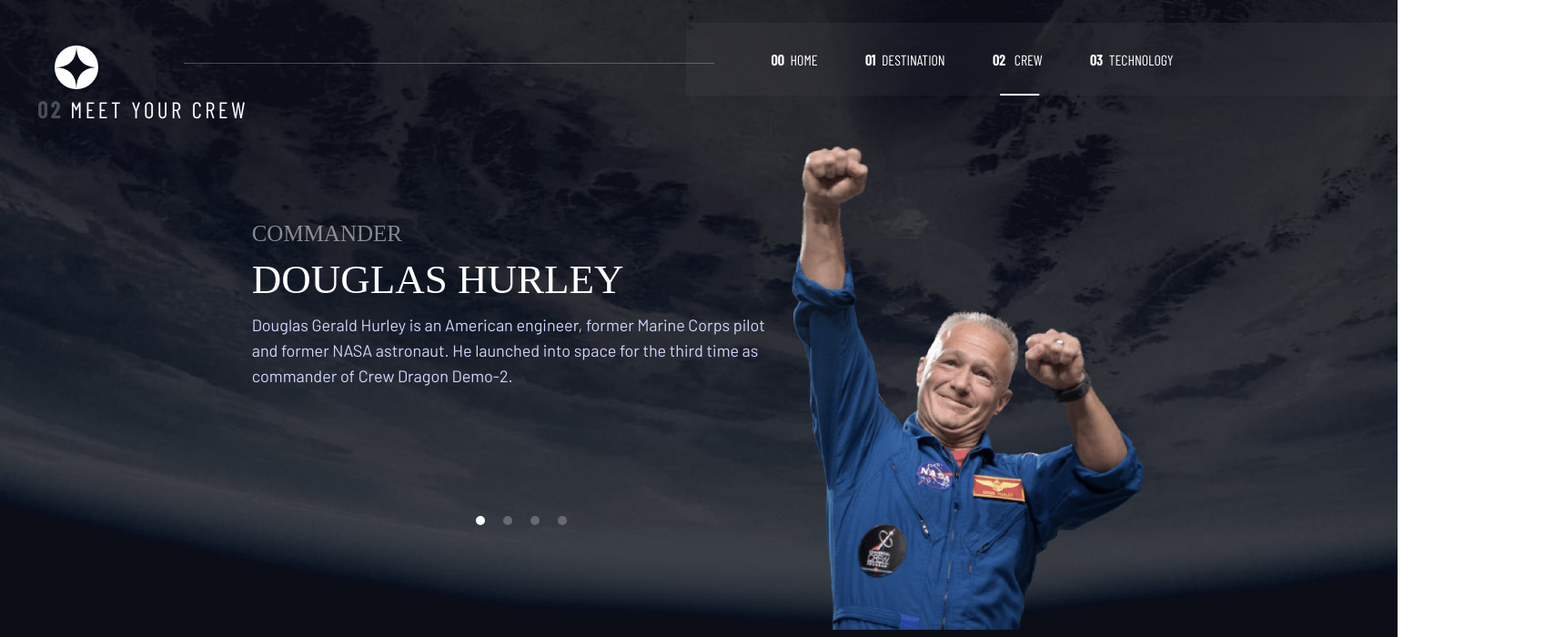
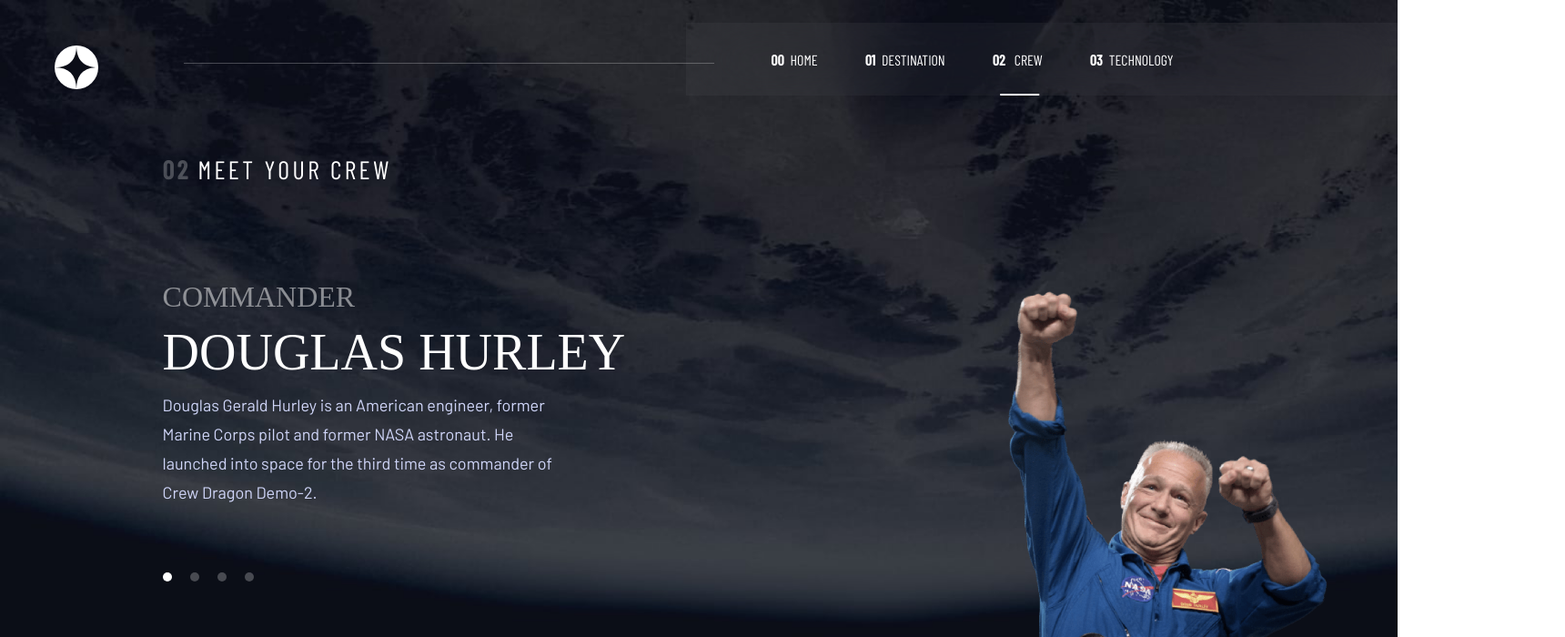
Before and after one commit to Mrcsbda/Space-Tourism, a React (Vite) app: page /crew/Douglas-Hurley in a window 1536 px wide. Shown: the top 700 px of the page at 91% size, 1720 px wide, since content can reach past the window. Built offline with nearby package versions, Linux system fonts and the light colour scheme; a web font is replaced by a local one.

Commit message:
:lipstick: crew styles

```diff
--- a/src/components/crewInfo/crewInfo.scss
+++ b/src/components/crewInfo/crewInfo.scss
@@ -51,16 +51,21 @@
         align-items: flex-start;
 
         &__subtitle{
-            font-size: 25px;
+            font-size: 32px;
         }
 
         &__title{
-            font-size: 45px;
+            font-size: 56px;
         }
 
         &__description{
+            font-size: 18px;
             text-align: start;
             font-size: large;
+            line-height: 32px;
+            max-width: 444px;
+            width: 444px;
+            height: 160px;
         }
     }
 }
--- a/src/pages/crew/crew.scss
+++ b/src/pages/crew/crew.scss
@@ -37,6 +37,7 @@
 
     &__image {
         height: 60vw;
+        max-height: 300px;
         width: auto;
     }
 
@@ -90,7 +91,8 @@
         &__image{
             position: absolute;
             bottom: 0;
-            height: 330px;
+            height: 320px;
+            max-height: 320px;
             width: auto;
         }
     }
@@ -98,9 +100,13 @@
 
 @media screen and (min-width: 1100px){
     .crew {
+        align-items: flex-start;
+        padding-left: 10vw;
+
         &__subtitle{
-            font-size: 25px;
-            padding: 0 13%;
+            font-size: 28px;
+            padding: 4rem 0 5rem 0;
+            width: max-content;
         }
         &__container{
             display: flex;
@@ -115,14 +121,16 @@
         }
 
         &__image{
-            position: relative;
-            height: 532px;
+            position: absolute;
+            bottom: 0;
+            right: 5vw;
+            height: 454px;
+            max-height: 454px;
             width: auto;
         }
 
         &__nav{
-            align-items: flex-start;
-            padding: 100px 0 0 0;
+            justify-content: flex-start;
 
             &__lis{
                 align-items: flex-start;
@@ -131,6 +139,19 @@
     }
 }
 
+@media screen and (min-width: 1300px){
+    .crew {
+        &__image{
+            position: absolute;
+            bottom: 0;
+            right: 5vw;
+            height: 480px;
+            max-height: 480px;
+            width: auto;
+        }
+    }
+}
+
 .active-crew {
     background-color: white;
     opacity: 1;
```
